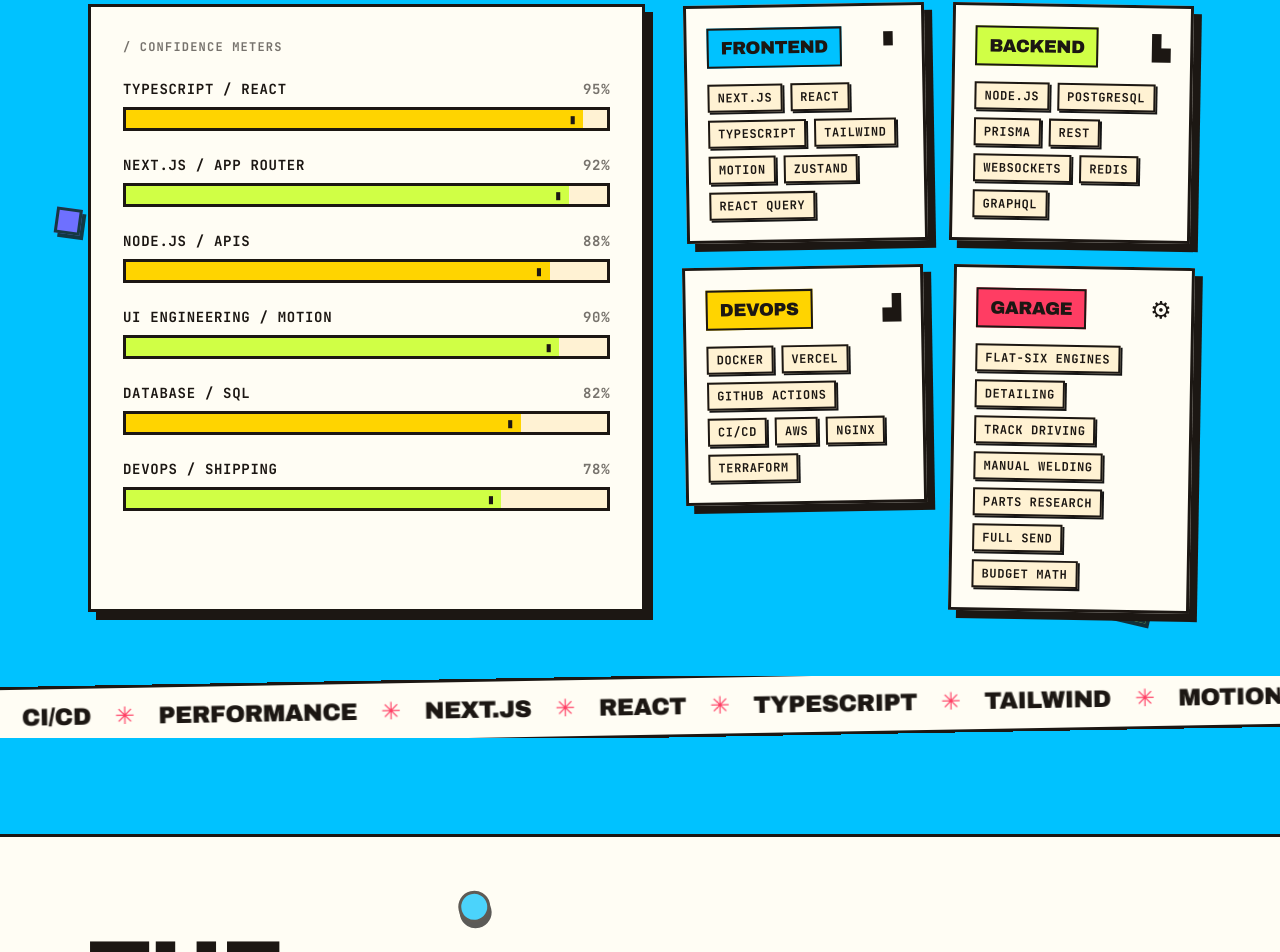
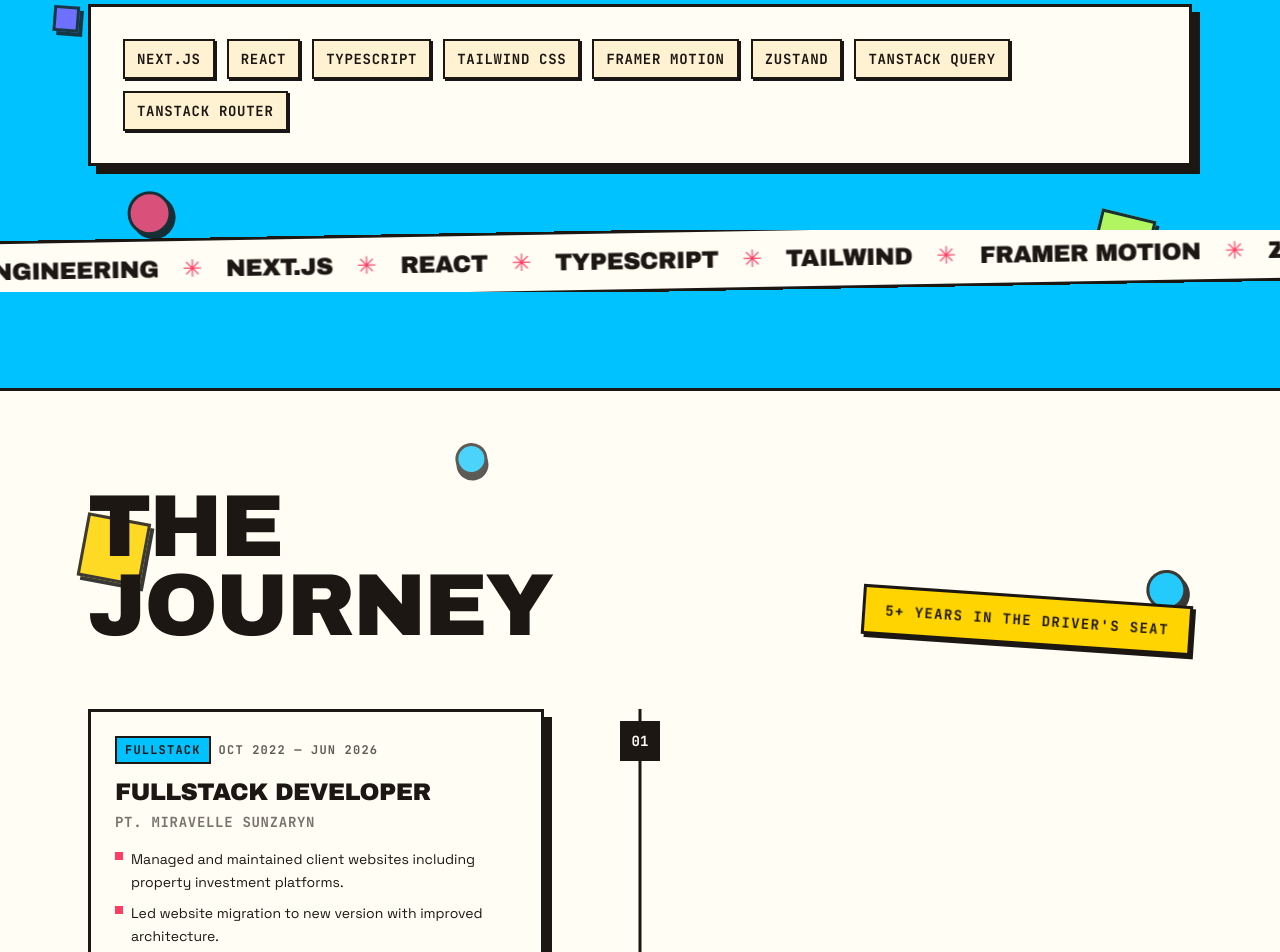
Before and after one commit to fandyajpo/fandy, a Next.js app: page / in a window 1280 px wide. Shown: the part 1156-2108 px from the top of the page. Built offline with nearby package versions, Linux system fonts and the light colour scheme.

Commit message:
feat: cv

```diff
--- a/src/components/Experience.tsx
+++ b/src/components/Experience.tsx
@@ -6,51 +6,38 @@
 
 const jobs = [
   {
-    period: "2024 — Present",
-    role: "Senior Frontend Engineer",
-    company: "Speedworks Labs",
-    tag: "CURRENT",
+    period: "Oct 2022 — Jun 2026",
+    role: "Fullstack Developer",
+    company: "PT. Miravelle Sunzaryn",
+    tag: "FULLSTACK",
     color: "bg-cyan",
     points: [
-      "Leading the design system powering 4 product lines.",
-      "Cut bundle size 42% and shipped motion-driven UI kits.",
-      "Mentoring 3 juniors in React + performance debugging.",
+      "Managed and maintained client websites including property investment platforms.",
+      "Led website migration to new version with improved architecture.",
     ],
   },
   {
-    period: "2021 — 2024",
-    role: "Full-Stack Developer",
-    company: "Racetrack Digital",
-    tag: "SHIFT + SEND",
-    color: "bg-lime",
+    period: "Sep 2024 — Jan 2025",
+    role: "Frontend Developer (Internship)",
+    company: "PT Bina Taruna Wiratama",
+    tag: "INTERNSHIP",
+    color: "bg-pop",
     points: [
-      "Built real-time dashboards tracking 120k vehicles / day.",
-      "OTT map tooling with GPS + telemetry pipelines.",
-      "Promoted twice in 3 years. Yes, the pedal stays down.",
+      "Implemented Figma designs into responsive dashboard interfaces.",
+      "Contributed to the development of AI writing platform, Ases AI.",
+      "Built e-learning admin for teachers to create student questions.",
     ],
   },
   {
-    period: "2019 — 2021",
-    role: "Web Developer",
-    company: "Vroom Studio",
-    tag: "LEARNED THE ROPES",
-    color: "bg-pop",
+    period: "Apr 2021 — Aug 2022",
+    role: "Frontend Developer",
+    company: "PT Semua Aplikasi Indonesia",
+    tag: "FIRST ROLE",
+    color: "bg-lime",
     points: [
-      "Shipped 20+ marketing & e-commerce sites for car brands.",
-      "First taste of Next.js and fell in love hard.",
-      "Learned CSS grid, may never financially recover.",
-    ],
-  },
-  {
-    period: "2016 — 2019",
-    role: "Intern → Junior Dev",
-    company: "Pixel Workshop",
-    tag: "FIRST START",
-    color: "bg-pink",
-    points: [
-      "Fixed bugs. Broke things. Fixed them again. Learned a lot.",
-      "Bought my first project car with internship savings.",
-      "Discovered that semicolons and torque specs share a vibe.",
+      "Built web and mobile apps with Next.js, React Native, and Tailwind CSS.",
+      "Developed responsive web applications from scratch.",
+      "Built mobile app views for Alacarte (food app) and Alamerchant (tenant admin).",
     ],
   },
 ];
@@ -80,7 +67,7 @@
             transition={{ duration: 0.5, delay: 0.2 }}
             className="sticker bg-pop px-5 py-3 font-mono text-sm font-bold uppercase tracking-widest text-chip"
           >
-            7+ years in the driver&apos;s seat
+            5+ years in the driver&apos;s seat
           </motion.div>
         </div>
 
@@ -127,11 +114,15 @@
                     </Chaotic>
                   </motion.div>
 
-                  <div
+                  <motion.div
+                    initial={{ scale: 0, opacity: 0 }}
+                    whileInView={{ scale: 1, opacity: 1 }}
+                    viewport={{ once: true, amount: 0.5 }}
+                    transition={{ duration: 0.4, delay: 0.3, type: "spring", stiffness: 300 }}
                     className={`absolute left-[19px] top-3 z-10 flex size-10 -translate-x-1/2 items-center justify-center border-[3px] border-ink bg-ink font-mono text-sm font-bold text-inverted md:left-1/2 md:-translate-x-1/2`}
                   >
                     {String(i + 1).padStart(2, "0")}
-                  </div>
+                  </motion.div>
                 </div>
               );
             })}
--- a/src/components/Footer.tsx
+++ b/src/components/Footer.tsx
@@ -82,12 +82,18 @@
           </Magnetic>
         </motion.div>
 
-        <div className="mt-14 border-t-[3px] border-ink pt-6 font-mono text-xs font-bold uppercase tracking-widest text-chip">
+        <motion.div
+          initial={{ opacity: 0 }}
+          whileInView={{ opacity: 1 }}
+          viewport={{ once: true }}
+          transition={{ delay: 0.4, duration: 0.6 }}
+          className="mt-14 border-t-[3px] border-ink pt-6 font-mono text-xs font-bold uppercase tracking-widest text-chip"
+        >
           © {new Date().getFullYear()} Fandy Ahmad — Built with Next.js +
           Motion.
           <br className="sm:hidden" /> No pixels were neutral in the making of
           this site.
-        </div>
+        </motion.div>
       </div>
     </footer>
   );
--- a/src/components/Hobbies.tsx
+++ b/src/components/Hobbies.tsx
@@ -126,11 +126,17 @@
             >
               Porsche 991.1 C4 GTS
             </motion.h3>
-            <p className="max-w-md text-lg leading-relaxed text-paper/80">
+            <motion.p
+              initial={{ opacity: 0, y: 20 }}
+              whileInView={{ opacity: 1, y: 0 }}
+              viewport={{ once: true }}
+              transition={{ delay: 0.25, duration: 0.5 }}
+              className="max-w-md text-lg leading-relaxed text-paper/80"
+            >
               Flat-six, quad exhaust, and four doors of&nbsp;
               <span className="bg-purple px-1 text-paper">questionable financial decisions</span>.
               Built code by day, breaking rear tires by dusk.
-            </p>
+            </motion.p>
             <div className="grid grid-cols-2 gap-3 font-mono text-sm font-bold uppercase tracking-wider">
               {stats.map((stat, i) => (
                 <motion.div
--- a/src/components/Skills.tsx
+++ b/src/components/Skills.tsx
@@ -1,34 +1,17 @@
 "use client";
 
 import { motion } from "motion/react";
-import Chaotic from "./Chaotic";
 import FloatingBlobs from "./FloatingBlobs";
 
-const categories = [
-  {
-    name: "Frontend",
-    color: "bg-cyan",
-    icon: "▘",
-    skills: ["Next.js", "React", "TypeScript", "Tailwind", "Motion", "Zustand", "React Query"],
-  },
-  {
-    name: "Backend",
-    color: "bg-lime",
-    icon: "▙",
-    skills: ["Node.js", "PostgreSQL", "Prisma", "REST", "WebSockets", "Redis", "GraphQL"],
-  },
-  {
-    name: "DevOps",
-    color: "bg-pop",
-    icon: "▟",
-    skills: ["Docker", "Vercel", "GitHub Actions", "CI/CD", "AWS", "Nginx", "Terraform"],
-  },
-  {
-    name: "Garage",
-    color: "bg-pink",
-    icon: "⚙",
-    skills: ["Flat-six engines", "Detailing", "Track driving", "Manual welding", "Parts research", "Full send", "Budget math"],
-  },
+const skills = [
+  "Next.js",
+  "React",
+  "TypeScript",
+  "Tailwind CSS",
+  "Framer Motion",
+  "Zustand",
+  "TanStack Query",
+  "TanStack Router",
 ];
 
 const cta = [
@@ -36,26 +19,11 @@
   "REACT",
   "TYPESCRIPT",
   "TAILWIND",
-  "MOTION",
-  "NODE.JS",
-  "POSTGRES",
-  "DOCKER",
-  "GIT",
-  "AWS",
-  "PRISMA",
-  "WEB ASSEMBLY",
-  "GRAPHQL",
-  "CI/CD",
+  "FRAMER MOTION",
+  "ZUSTAND",
+  "TANSTACK",
   "PERFORMANCE",
-];
-
-const levels = [
-  { skill: "TypeScript / React", pct: 95 },
-  { skill: "Next.js / App Router", pct: 92 },
-  { skill: "Node.js / APIs", pct: 88 },
-  { skill: "UI Engineering / Motion", pct: 90 },
-  { skill: "Database / SQL", pct: 82 },
-  { skill: "DevOps / Shipping", pct: 78 },
+  "UI ENGINEERING",
 ];
 
 export default function Skills() {
@@ -85,78 +53,33 @@
             transition={{ duration: 0.5, delay: 0.2 }}
             className="sticker bg-ink px-5 py-3 font-mono text-sm font-bold uppercase tracking-widest text-cream"
           >
-            Weapons of choice
+            Frontend developer
           </motion.div>
         </div>
 
-        <div className="mt-16 grid gap-10 lg:grid-cols-[1.1fr_1fr]">
-          {/* Skill bars */}
         <motion.div
           initial={{ opacity: 0, y: 40 }}
           whileInView={{ opacity: 1, y: 0 }}
           viewport={{ once: true, amount: 0.3 }}
           transition={{ duration: 0.6 }}
-            className="brutal bg-paper p-8"
+          className="mt-16 brutal bg-paper p-8"
         >
-            <p className="font-mono text-xs font-bold uppercase tracking-widest opacity-60">
-              / Confidence meters
-            </p>
-            <div className="mt-6 space-y-6">
-              {levels.map((item, i) => (
-                <div key={item.skill}>
-                  <div className="flex items-baseline justify-between font-mono text-sm font-bold uppercase tracking-wider">
-                    <span>{item.skill}</span>
-                    <span className="text-ink/60">{item.pct}%</span>
-                  </div>
-                  <div className="mt-2 h-6 border-[3px] border-ink bg-cream">
-                    <motion.div
-                      initial={{ width: 0 }}
-                      whileInView={{ width: `${item.pct}%` }}
-                      viewport={{ once: true, amount: 0.9 }}
-                      transition={{ duration: 0.9, delay: i * 0.08, ease: "easeOut" }}
-                      className={`flex h-full items-center justify-end pr-2 ${i % 2 === 0 ? "bg-pop" : "bg-lime"}`}
-                    >
-                      <span className="font-mono text-[10px] font-bold text-chip">▮</span>
-                    </motion.div>
-                  </div>
-                </div>
-              ))}
-            </div>
-          </motion.div>
-
-          {/* Category cards */}
-          <div className="grid content-start gap-6 sm:grid-cols-2">
-            {categories.map((cat, i) => (
-              <motion.div
-                key={cat.name}
-                initial={{ opacity: 0, y: 40, rotate: i % 2 === 0 ? -2 : 2 }}
-                whileInView={{ opacity: 1, y: 0, rotate: i % 2 === 0 ? -1 : 1 }}
-                viewport={{ once: true, amount: 0.3 }}
-                transition={{ duration: 0.5, delay: i * 0.1 }}
-              >
-                <Chaotic data-cursor className="brutal bg-paper p-5">
-                  <div className="flex items-center justify-between">
-                    <h3 className={`border-2 border-ink px-3 py-1 font-display text-lg uppercase tracking-tight text-chip ${cat.color}`}>
-                      {cat.name}
-                    </h3>
-                    <span className="font-display text-2xl">{cat.icon}</span>
-                  </div>
-                  <ul className="mt-4 flex flex-wrap gap-2">
-                    {cat.skills.map((skill) => (
+          <ul className="flex flex-wrap gap-3">
+            {skills.map((skill, i) => (
               <motion.li
                 key={skill}
+                initial={{ opacity: 0, y: 20 }}
+                whileInView={{ opacity: 1, y: 0 }}
+                viewport={{ once: true }}
+                transition={{ duration: 0.4, delay: i * 0.05 }}
                 whileHover={{ y: -3, rotate: -2 }}
-                        className="border-2 border-ink bg-cream px-2 py-1 font-mono text-xs font-bold uppercase tracking-wider shadow-[2px_2px_0_0_#161616]"
+                className="border-2 border-ink bg-cream px-3 py-2 font-mono text-sm font-bold uppercase tracking-wider shadow-[2px_2px_0_0_#161616]"
               >
                 {skill}
               </motion.li>
             ))}
           </ul>
-                </Chaotic>
         </motion.div>
-            ))}
-          </div>
-        </div>
       </div>
 
       {/* Skill marquee */}
```
Lines whose indentation alone changed are shown as unchanged.
